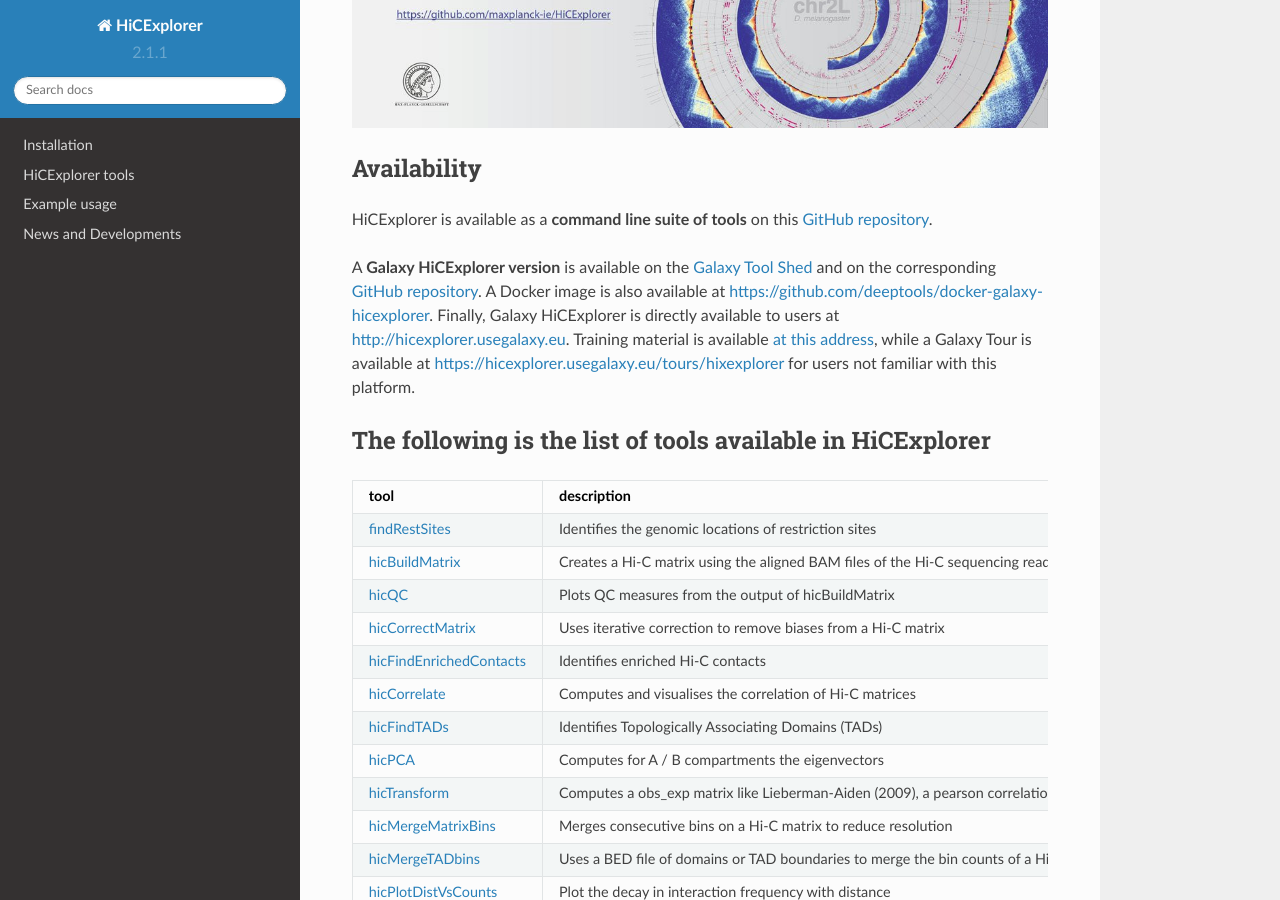
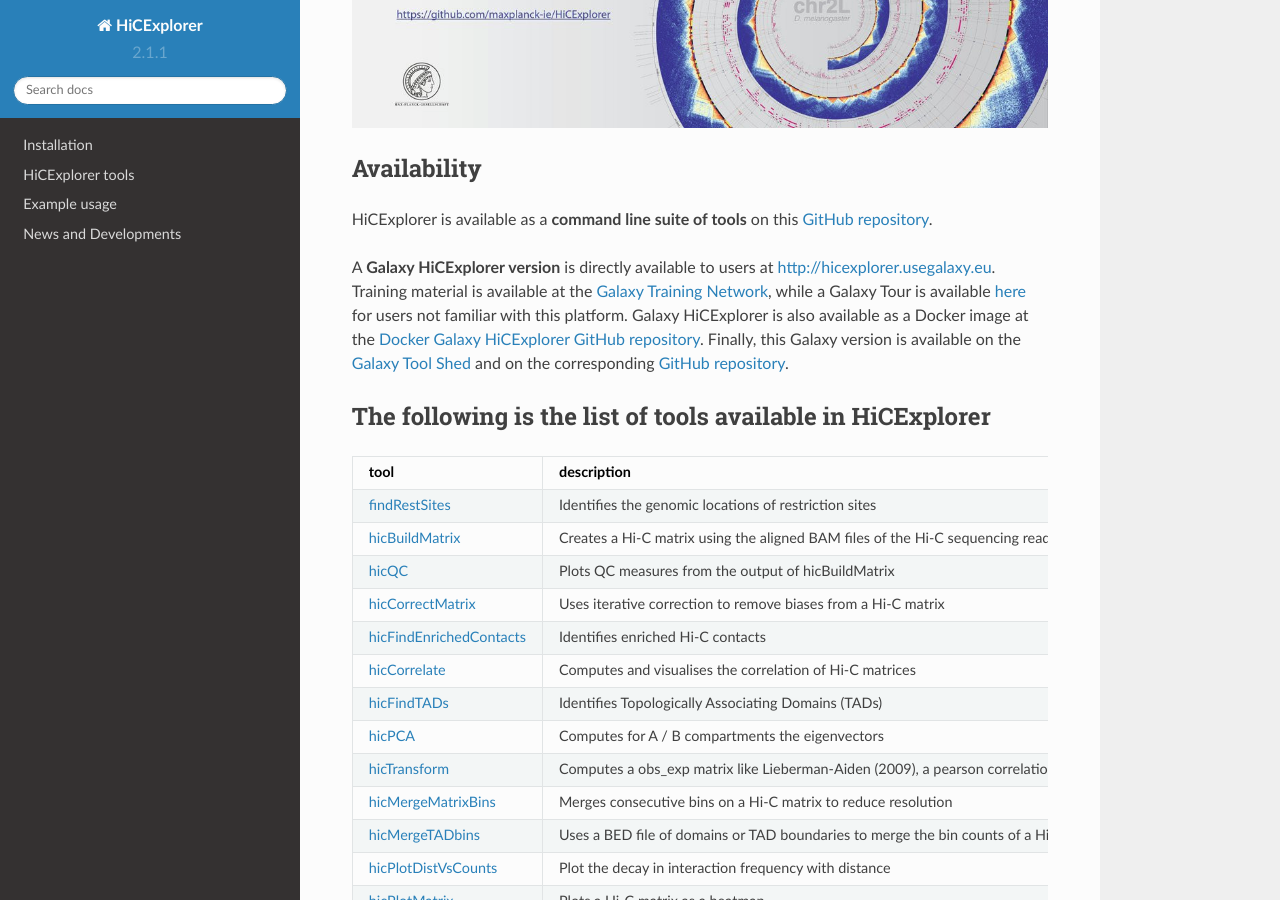
Before and after one commit to deeptools/HiCExplorer, a Sphinx documentation site: the page built from docs/index.rst, in a window 1280 px wide and 900 px high, scrolled down 560 px. Built offline with Sphinx 7.4.7 and the Read the Docs theme 2.0.0, drawn with Linux system fonts in a browser that asks for light colours.

Commit message:
Galaxy paragraph update to index.rst

```diff
--- a/docs/index.rst
+++ b/docs/index.rst
@@ -14,9 +14,8 @@
 
 HiCExplorer is available as a **command line suite of tools** on this `GitHub repository <https://github.com/deeptools/HiCExplorer>`_.
 
-A **Galaxy HiCExplorer version** is available on the `Galaxy Tool Shed <https://toolshed.g2.bx.psu.edu/>`_ and on the corresponding `GitHub repository <https://github.com/galaxyproject/tools-iuc>`_. A Docker image is also available at https://github.com/deeptools/docker-galaxy-hicexplorer.
-Finally, Galaxy HiCExplorer is directly available to users at http://hicexplorer.usegalaxy.eu. Training material is available `at this address <http://galaxyproject.github.io/training-material/topics/epigenetics/tutorials/hicexplorer/tutorial.html>`_,
-while a Galaxy Tour is available at https://hicexplorer.usegalaxy.eu/tours/hixexplorer for users not familiar with this platform.
+A **Galaxy HiCExplorer version** is directly available to users at http://hicexplorer.usegalaxy.eu. Training material is available at the `Galaxy Training Network <http://galaxyproject.github.io/training-material/topics/epigenetics/tutorials/hicexplorer/tutorial.html>`_,
+while a Galaxy Tour is available `here <https://hicexplorer.usegalaxy.eu/tours/hixexplorer>`_ for users not familiar with this platform. Galaxy HiCExplorer is also available as a Docker image at the `Docker Galaxy HiCExplorer GitHub repository <https://github.com/deeptools/docker-galaxy-hicexplorer>`_. Finally, this Galaxy version is available on the `Galaxy Tool Shed <https://toolshed.g2.bx.psu.edu/>`_ and on the corresponding `GitHub repository <https://github.com/galaxyproject/tools-iuc>`_.
 
 
 The following is the list of tools available in HiCExplorer
```
